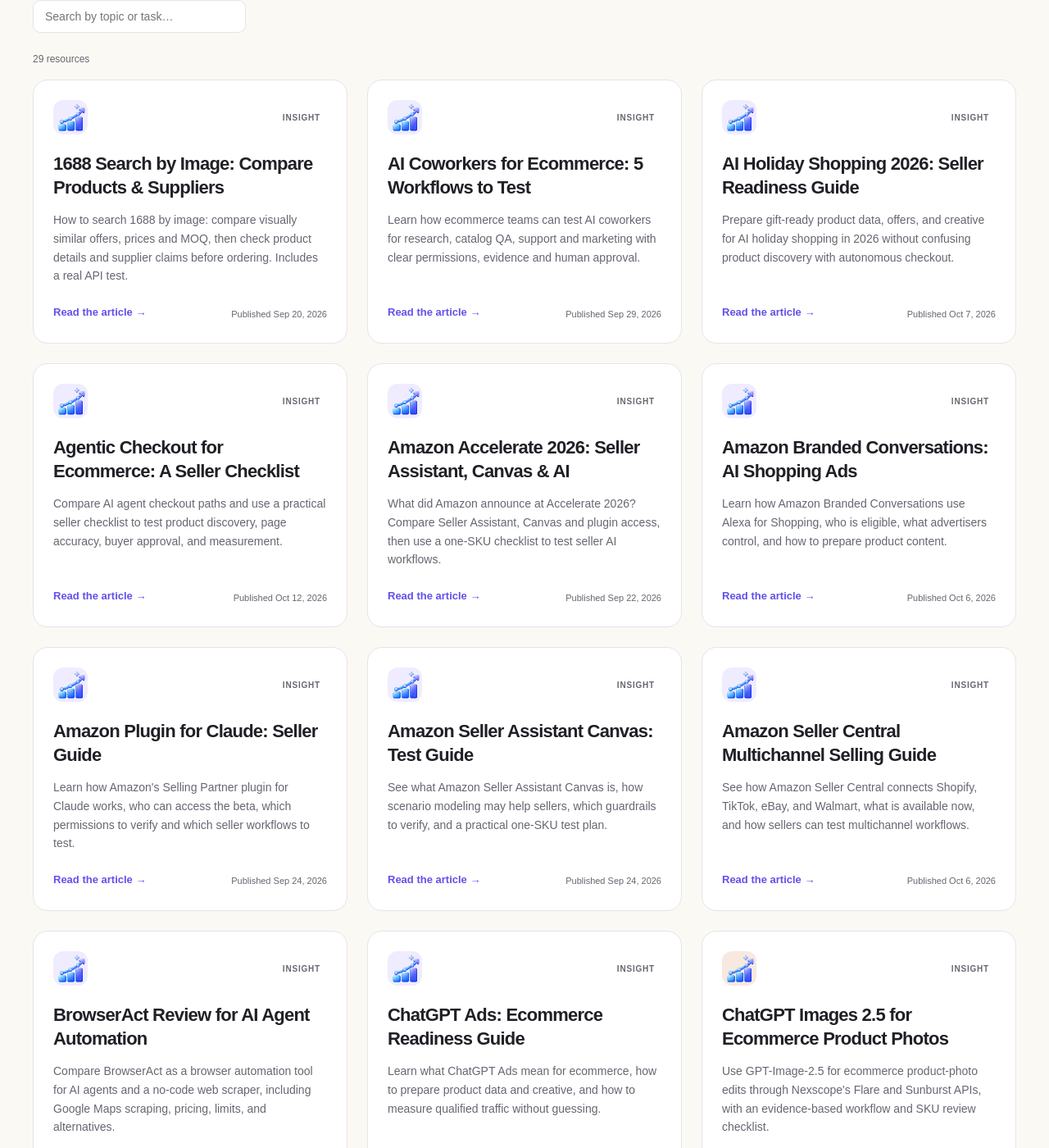
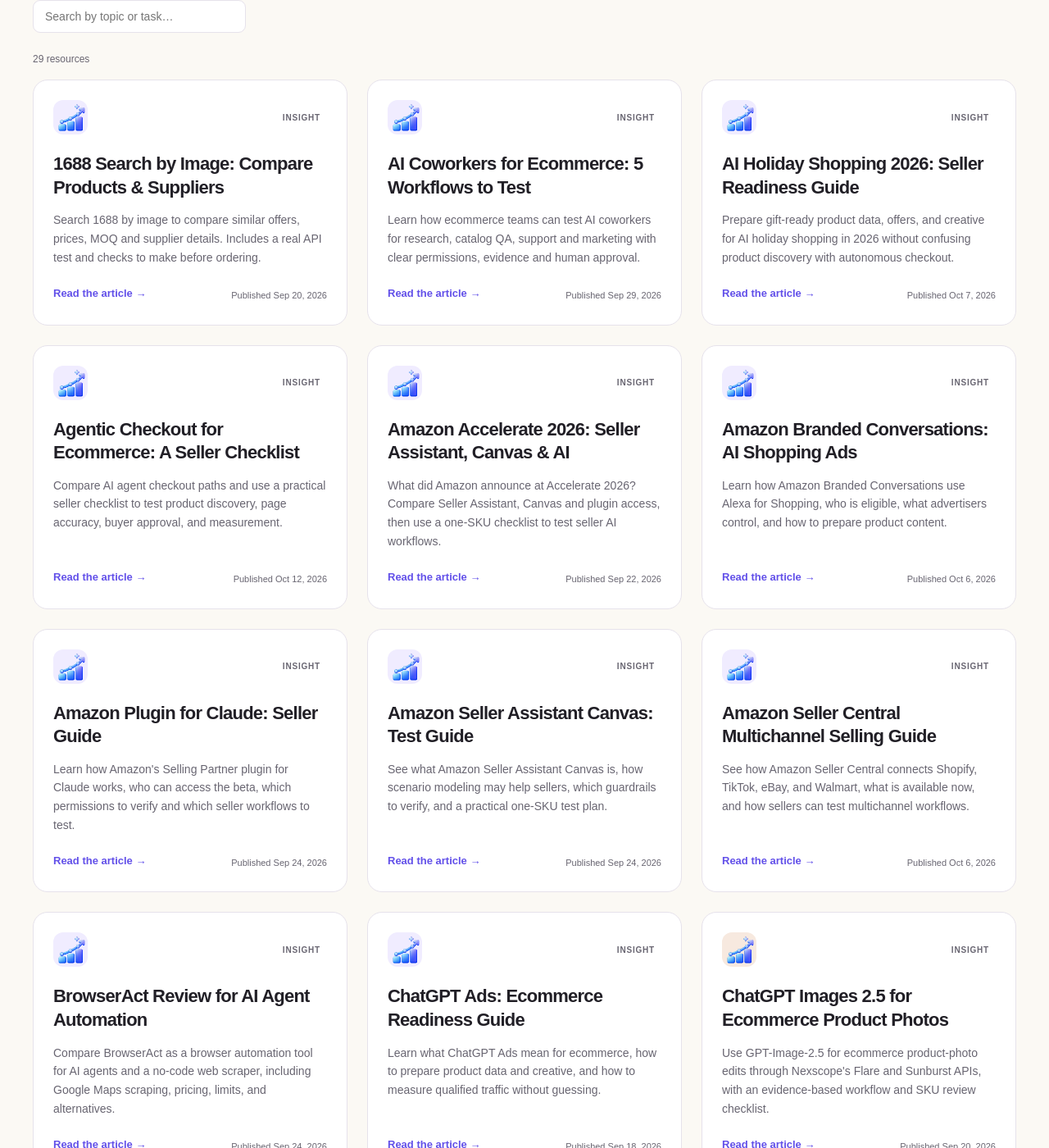
Before and after one commit to nexscope-ai/ecommerce-ai-tools, a Jekyll site: the page built from docs/ecommerce-trends/index.md, in a window 1280 px wide and 1400 px high, scrolled down 876 px. Shown: the whole window at 82% size. Built offline with Jekyll 4.4.1, drawn with Linux system fonts in a browser that asks for light colours; some of the changed text lies outside the part shown.

Commit message:
Tighten learning page search metadata

```diff
--- a/docs/ecommerce-trends/1688-image-search-sourcing.md
+++ b/docs/ecommerce-trends/1688-image-search-sourcing.md
@@ -1,7 +1,7 @@
 ---
 layout: default
 title: "1688 Search by Image: Compare Products & Suppliers"
-description: "How to search 1688 by image: compare visually similar offers, prices and MOQ, then check product details and supplier claims before ordering. Includes a real API test."
+description: "Search 1688 by image to compare similar offers, prices, MOQ and supplier details. Includes a real API test and checks to make before ordering."
 permalink: /ecommerce-trends/1688-image-search-sourcing/
 last_reviewed: 2026-09-24
 date_published: 2026-09-20
--- a/scripts/generate_product_showcase_pages.py
+++ b/scripts/generate_product_showcase_pages.py
@@ -669,7 +669,7 @@
         images = [url for value in raw_images if (url := safe_url(value))][:5]
     product_url = safe_url(product.get("productUrl"))
     video_url = safe_url(product.get("videoUrl"))
-    page_title = title if "nexscope" in title.lower() else f"{title} | Nexscope Product Gallery"
+    page_title = title if "nexscope" in title.lower() else f"{title} | Nexscope"
     first_image = images[0] if images else None
     if images:
         preview_stage = '<div class="carousel-stage">' + "".join(
--- a/scripts/test_generate_product_showcase_pages.py
+++ b/scripts/test_generate_product_showcase_pages.py
@@ -106,7 +106,7 @@
             )
             self.assertIn(GENERATED_MARKER, html)
             self.assertIn(canonical, html)
-            self.assertIn("<title>SEO title for static product | Nexscope Product Gallery</title>", html)
+            self.assertIn("<title>SEO title for static product | Nexscope</title>", html)
             self.assertIn('<meta name="keywords" content="static product, workflow product">', html)
             self.assertIn('<html lang="en-US">', html)
             self.assertIn(
```
Also changed, not shown: docs/ecommerce-trends/chatgpt-product-discovery.md (+1 -1 lines), docs/guides/enterprise-ecommerce-api-mcp-partnership.md (+1 -1 lines).
